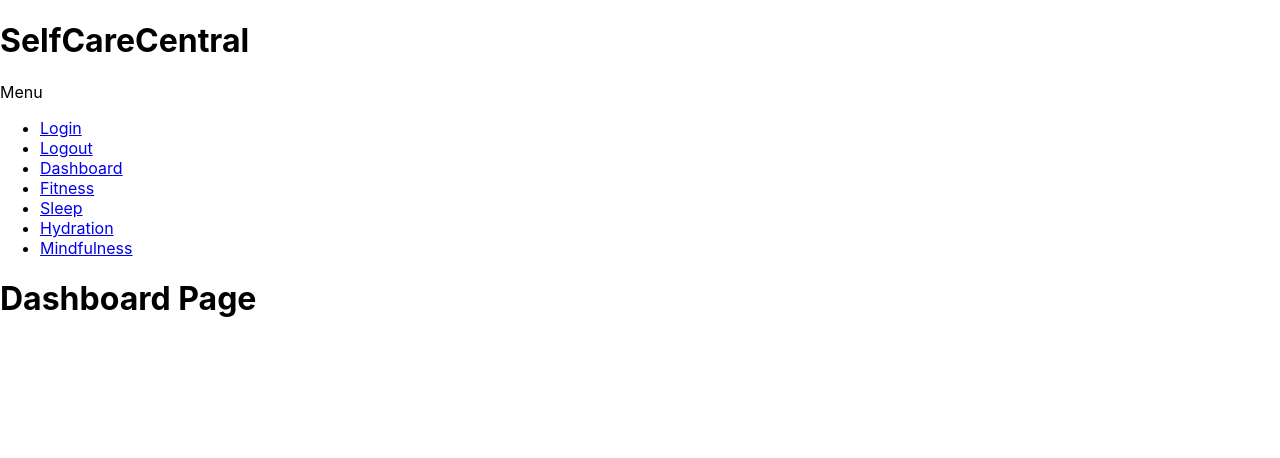
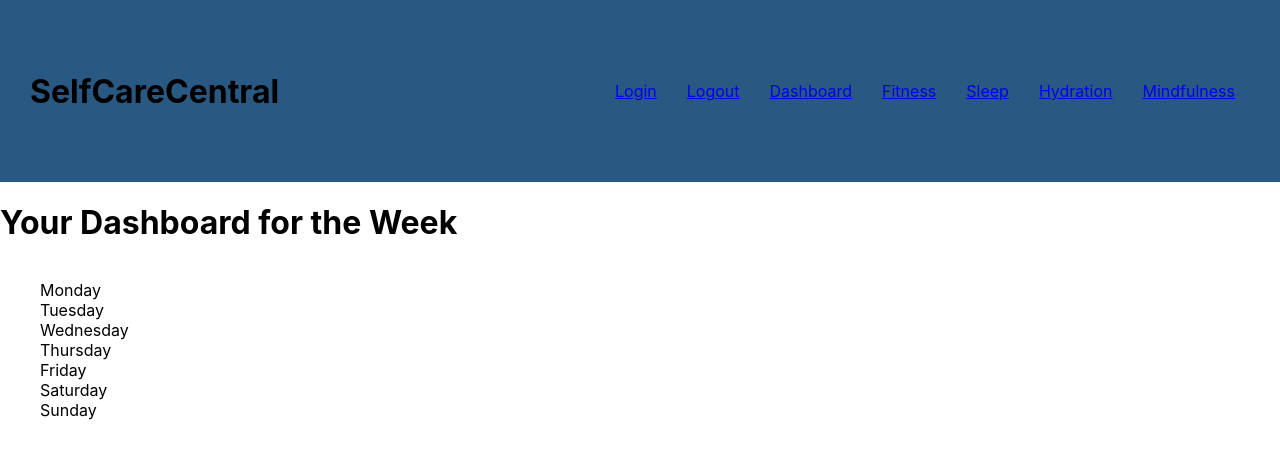
Before and after one commit to hseymo/selfcare, a React (Create React App) app: page /dashboard in a window 1280 px wide. Shown: the top 458 px of the page. Built offline with nearby package versions, Linux system fonts and the light colour scheme; no server answers.

Commit message:
header styling

```diff
--- a/src/App.js
+++ b/src/App.js
@@ -1,13 +1,13 @@
 import React from "react";
 import './App.css';
-import './components/NavTabs';
+import './components/pages/header/NavTabs';
 import Home from './components/pages/Home'
-import Dashboard from './components/pages/Dashboard';
+import Dashboard from './components/pages/dashboard/Dashboard';
 import Fitness from './components/pages/Fitness';
 import Sleep from './components/pages/Sleep';
 import Hydration from './components/pages/Hydration';
 import Mindfulness from './components/pages/Mindfulness';
-import Header from './components/pages/Header';
+import Header from './components/pages/header/Header';
 import Login from './components/pages/Login'
 import { BrowserRouter, Routes, Route } from 'react-router-dom';
 
--- a/src/components/pages/Dashboard.js
+++ /dev/null
@@ -1,17 +0,0 @@
-import React, { useEffect, useState } from 'react';
-// import API from '../../utils/API';
-
-export default function Dashboard() {
-    const [result, setResult] = useState()
-    useEffect(()=>{
-        fetch("http://localhost:3001/api/sleep").then((res)=>res.json()).then((data)=>{setResult(data[1].mood_upon_wake)})
-    },[])
-    return (
-        <div>
-            <h1>Dashboard Page</h1>
-            <p>
-                {result?result:''}
-            </p>
-        </div>
-    );
-}
--- /dev/null
+++ b/src/components/pages/dashboard/Dashboard.js
@@ -0,0 +1,30 @@
+import React, { useEffect, useState } from 'react';
+import './index.css';
+// import API from '../../utils/API';
+
+export default function Dashboard() {
+    // const [result, setResult] = useState()
+    // useEffect(()=>{
+    //     fetch("http://localhost:3001/api/sleep").then((res)=>res.json()).then((data)=>{setResult(data[1].mood_upon_wake)})
+    // },[])
+    return (
+        <div>
+            <h1>Your Dashboard for the Week</h1>
+            <p>
+                {/* {result?result:''} */}
+            </p>
+            <div className="weekDays">
+                <ul>
+                    <li></li>
+                    <li>Monday</li>
+                    <li>Tuesday</li>
+                    <li>Wednesday</li>
+                    <li>Thursday</li>
+                    <li>Friday</li>
+                    <li>Saturday</li>
+                    <li>Sunday</li>
+                </ul>
+            </div>
+        </div>
+    );
+}
--- /dev/null
+++ b/src/components/pages/dashboard/index.css
@@ -0,0 +1,14 @@
+
+.weekDays {
+    display: flex;
+    flex: wrap;
+}
+
+.weekDays ul {
+    flex-direction: column;
+}
+
+.weekDays li {
+    list-style-type: none;
+
+}
--- a/src/components/pages/Header.js
+++ b/src/components/pages/header/Header.js
@@ -1,9 +1,10 @@
 import React from 'react';
-import NavTabs from '../NavTabs';
+import NavTabs from './NavTabs';
+import './index.css';
 
 export default function Header () {
     return (
-        <div>
+        <div className="Header">
             <h1>SelfCareCentral</h1>
             < NavTabs />
         </div>
--- a/src/components/NavTabs.js
+++ b/src/components/pages/header/NavTabs.js
@@ -11,7 +11,7 @@ const styles = {
 
 function NavTabs(props) {
     return (
-        <aside>Menu
+        <nav>
             <ul className="nav nav-tabs">
                 {/* add conditional - if logged in, show logout else and vice versa */}
                 <li className="nav-item">
@@ -36,7 +36,7 @@ function NavTabs(props) {
                     <Link to='/mindfulness'>Mindfulness</Link>
                 </li>
             </ul>
-        </aside>
+        </nav>
     );
 }
 
--- /dev/null
+++ b/src/components/pages/header/index.css
@@ -0,0 +1,23 @@
+.Header {
+    padding: 50px 0px;
+    background-color: #295982;
+    display: flex;
+    flex-wrap: wrap;
+    justify-content: space-between;
+    align-items: center;
+}
+
+.Header h1 {
+    padding-left: 30px;
+}
+
+nav {
+    margin-right: 30px;
+  }
+
+nav li {
+    display: inline-block;
+    padding: 5px;
+    margin: 10px;
+    text-align: center;
+  }
```
